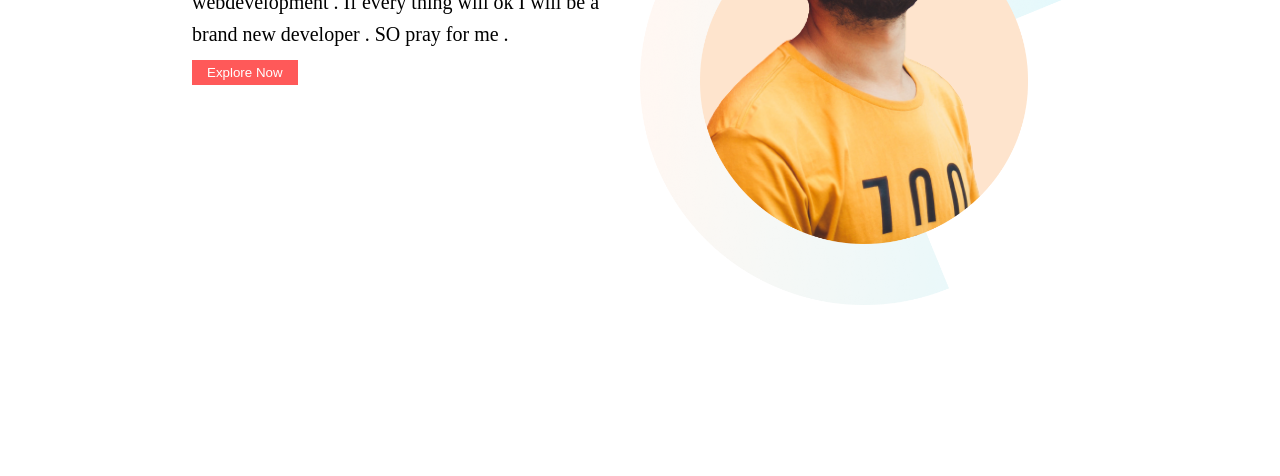
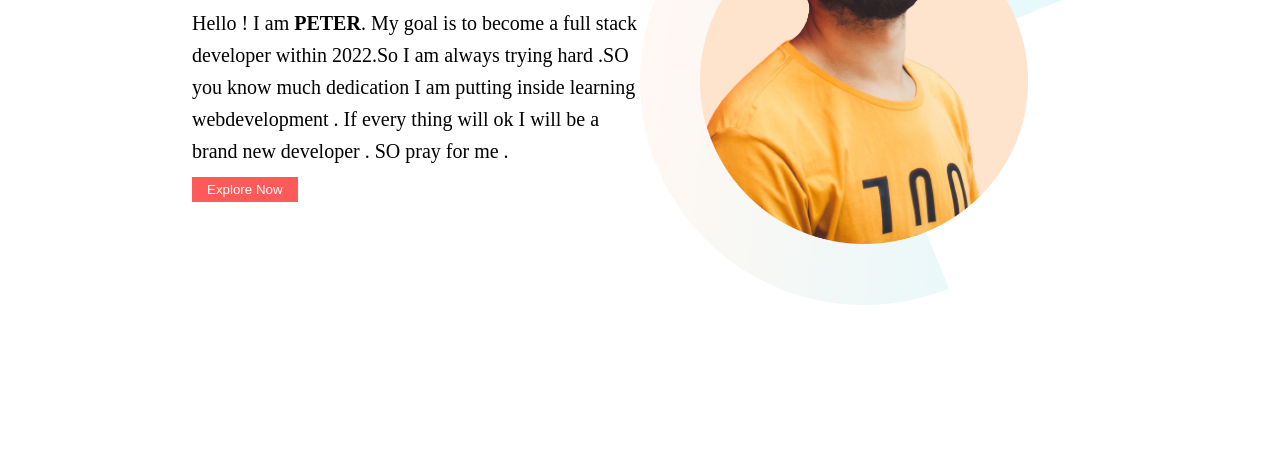
Before and after one commit to MuizSarwar/AssignmentOne, a plain HTML site: page index.html in a window 1280 px wide. Shown: the part 324-800 px from the top of the page. Drawn offline with Linux system fonts and the light colour scheme.

Commit message:
little fix of header section

```diff
--- a/css/style.css
+++ b/css/style.css
@@ -33,7 +33,12 @@
 .header-container div {
   width: 100%;
 }
-
+.heading-details {
+  display: flex;
+  justify-content: center;
+  align-items: center;
+  flex-direction: column;
+}
 .heading-details div h1 {
   font-size: 50px;
   margin: 20px 0;
```
